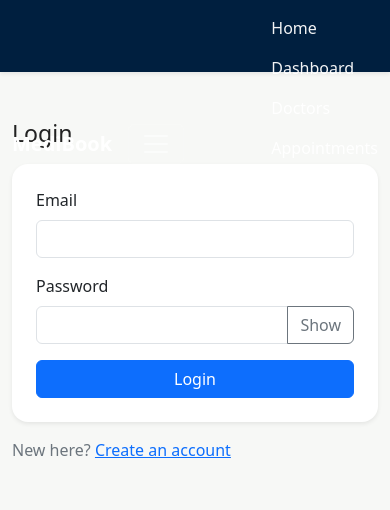
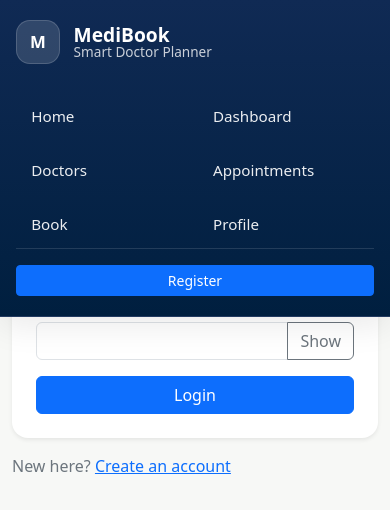
Before and after one commit to qurban-12/MediBook-Online-Doctor-Appointment-Management-System, a React app in the folder frontend/: page / in a window 390 px wide. Shown: the top 510 px of the page. Built offline with nearby package versions, Linux system fonts and the light colour scheme; no server answers; the HTML template or start-up script is replaced by a standard one.

Commit message:
feat: implement sidebar navigation and update styles for improved layout and accessibility

```diff
--- a/frontend/src/App.jsx
+++ b/frontend/src/App.jsx
@@ -17,6 +17,7 @@ function App() {
     <Router>
       <AuthProvider>
         <AppNavbar />
+        <main className="mb-shell__content">
           <Routes>
             <Route path="/" element={<Login />} />
             <Route path="/home" element={<Home />} />
@@ -56,6 +57,7 @@ function App() {
             />
             <Route path="/doctors/:id" element={<DoctorDetails />} />
           </Routes>
+        </main>
       </AuthProvider>
     </Router>
   );
--- a/frontend/src/components/AppNavbar.jsx
+++ b/frontend/src/components/AppNavbar.jsx
@@ -11,27 +11,45 @@ export default function AppNavbar() {
   };
 
   return (
-    <nav className="navbar navbar-expand-lg navbar-dark bg-primary shadow-sm">
-      <div className="container">
-        <Link className="navbar-brand fw-semibold" to="/home">MediBook</Link>
-        <button className="navbar-toggler" type="button" data-bs-toggle="collapse" data-bs-target="#mainNav">
-          <span className="navbar-toggler-icon" />
-        </button>
-        <div className="navbar-nav ms-auto align-items-lg-center gap-lg-2" id="mainNav">
-          <Link className="nav-link text-white" to="/home">Home</Link>
-          <Link className="nav-link text-white" to="/dashboard">Dashboard</Link>
-          <Link className="nav-link text-white" to="/doctors">Doctors</Link>
-          <Link className="nav-link text-white" to="/appointments">Appointments</Link>
-          <Link className="nav-link text-white" to="/appointments/new">Book</Link>
-          <Link className="nav-link text-white" to="/profile">Profile</Link>
-          <span className="navbar-text text-white-50 d-none d-lg-inline">{user ? user.name : ''}</span>
-          {user ? (
-            <button type="button" className="btn btn-light btn-sm" onClick={handleLogout}>Logout</button>
-          ) : (
-            <Link className="btn btn-light btn-sm ms-lg-2" to="/register">Register</Link>
-          )}
-        </div>
+    <aside className="mb-sidebar">
+      <div className="mb-sidebar__brandRow">
+        <Link className="mb-brand" to="/home" aria-label="MediBook home">
+          <span className="mb-brand__mark">M</span>
+          <span className="mb-brand__text">
+            <span className="mb-brand__name">MediBook</span>
+            <span className="mb-brand__tag">Smart Doctor Planner</span>
+          </span>
+        </Link>
+
       </div>
-    </nav>
+
+      <nav className="mb-sidebar__nav" aria-label="Primary navigation">
+        <Link className="mb-sidebar__link" to="/home">Home</Link>
+        <Link className="mb-sidebar__link" to="/dashboard">Dashboard</Link>
+        <Link className="mb-sidebar__link" to="/doctors">Doctors</Link>
+        <Link className="mb-sidebar__link" to="/appointments">Appointments</Link>
+        <Link className="mb-sidebar__link" to="/appointments/new">Book</Link>
+        <Link className="mb-sidebar__link" to="/profile">Profile</Link>
+      </nav>
+
+      <div className="mb-sidebar__footer">
+        {user ? (
+          <div className="mb-user">
+            <div className="mb-user__meta">
+              <span className="mb-user__name">{user.name}</span>
+              <span className="mb-user__email">{user.email}</span>
+            </div>
+            <div className="mb-user__avatar" aria-hidden="true">
+              {user.name ? user.name.charAt(0).toUpperCase() : 'U'}
+            </div>
+            <button type="button" className="mb-user__action" onClick={handleLogout} title="Logout" aria-label="Logout">
+              ↘
+            </button>
+          </div>
+        ) : (
+          <Link className="btn btn-primary btn-sm w-100" to="/register">Register</Link>
+        )}
+      </div>
+    </aside>
   );
 }
--- a/frontend/src/index.css
+++ b/frontend/src/index.css
@@ -27,29 +27,166 @@ body {
   min-height: 100vh;
 }
 
+.mb-shell__content {
+  margin-left: 300px;
+  min-height: 100vh;
+}
+
 .card {
   border-radius: 1rem;
 }
 
-/* Navbar overrides */
-.navbar {
-  background: var(--mb-primary) !important;
-  height: var(--mb-header-height);
+/* Sidebar navbar overrides */
+.mb-sidebar {
+  position: fixed;
+  inset: 0 auto 0 0;
+  width: 300px;
+  background: linear-gradient(180deg, #102a54 0%, var(--mb-primary) 100%);
+  color: #fff;
+  border-right: 1px solid rgba(255, 255, 255, 0.08);
+  box-shadow: 0 10px 30px rgba(0, 0, 0, 0.08);
+  display: flex;
+  flex-direction: column;
+  padding: 1.25rem 1rem;
+  z-index: 1030;
 }
-.navbar .container {
-  height: var(--mb-header-height);
+
+.mb-sidebar__brandRow {
+  display: flex;
+  align-items: flex-start;
+  padding-bottom: 1.5rem;
+}
+
+.mb-brand {
   display: flex;
   align-items: center;
+  gap: 0.85rem;
+  text-decoration: none;
+  color: #fff;
 }
-.navbar-brand {
-  color: #fff !important;
+
+.mb-brand__mark {
+  width: 44px;
+  height: 44px;
+  border-radius: 14px;
+  display: grid;
+  place-items: center;
+  background: rgba(255, 255, 255, 0.14);
+  border: 1px solid rgba(255, 255, 255, 0.16);
+  font-size: 1.05rem;
+  font-weight: 700;
+}
+
+.mb-brand__text {
+  display: flex;
+  flex-direction: column;
+  line-height: 1.05;
+}
+
+.mb-brand__name {
+  font-size: 1.2rem;
+  font-weight: 700;
+}
+
+.mb-brand__tag {
+  font-size: 0.85rem;
+  opacity: 0.78;
+}
+
+.mb-sidebar__nav {
+  display: flex;
+  flex-direction: column;
+  gap: 0.35rem;
+  margin-top: 0.25rem;
+  flex: 1;
+}
+
+.mb-sidebar__link {
+  text-decoration: none;
+  color: rgba(255, 255, 255, 0.92);
+  font-size: 0.95rem;
+  padding: 0.8rem 0.95rem;
+  border-radius: 0.9rem;
+  transition: background-color 0.15s ease, transform 0.15s ease;
+}
+
+.mb-sidebar__link:hover,
+.mb-sidebar__link:focus-visible {
+  background: rgba(255, 255, 255, 0.12);
+  color: #fff;
+  transform: translateX(4px);
+}
+
+.mb-sidebar__footer {
+  padding-top: 1rem;
+  border-top: 1px solid rgba(255, 255, 255, 0.12);
+}
+
+.mb-user {
+  display: inline-flex;
+  align-items: center;
+  gap: 0.75rem;
+}
+
+.mb-user__meta {
+  display: flex;
+  flex-direction: column;
+  align-items: flex-end;
+  line-height: 1.1;
+}
+
+.mb-user__name {
+  font-size: 0.95rem;
   font-weight: 600;
 }
-.navbar-nav .nav-link {
-  color: rgba(255,255,255,0.95) !important;
-  padding-top: 0.5rem;
-  padding-bottom: 0.5rem;
+
+.mb-user__email {
+  font-size: 0.78rem;
+  opacity: 0.72;
 }
-.navbar .btn {
-  margin-left: 0.5rem;
+
+.mb-user__avatar {
+  width: 38px;
+  height: 38px;
+  border-radius: 50%;
+  display: grid;
+  place-items: center;
+  background: rgba(255, 255, 255, 0.88);
+  color: var(--mb-primary);
+  font-weight: 700;
 }
+
+.mb-user__action {
+  width: 38px;
+  height: 38px;
+  border-radius: 50%;
+  border: 1px solid rgba(255, 255, 255, 0.18);
+  background: rgba(255, 255, 255, 0.08);
+  color: #fff;
+  display: grid;
+  place-items: center;
+}
+
+@media (max-width: 768px) {
+  .mb-shell__content {
+    margin-left: 0;
+    padding-top: 88px;
+  }
+
+  .mb-sidebar {
+    width: 100%;
+    height: auto;
+    inset: 0 0 auto 0;
+    border-right: none;
+    border-bottom: 1px solid rgba(255, 255, 255, 0.08);
+  }
+
+  .mb-sidebar__nav {
+    flex-direction: row;
+    flex-wrap: wrap;
+  }
+
+  .mb-sidebar__link {
+    flex: 1 1 calc(50% - 0.35rem);
+  }
+}
```
Lines whose indentation alone changed are shown as unchanged.
